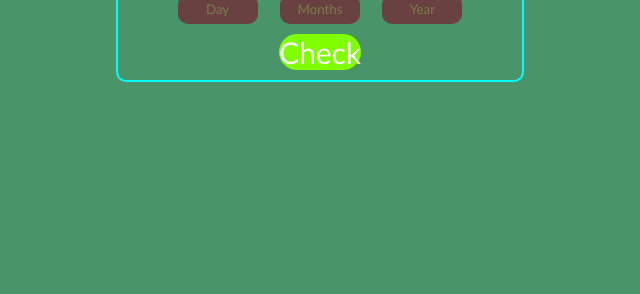
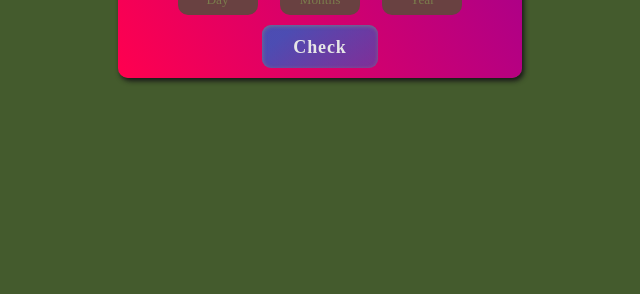
Before and after one commit to software-devoper/Age-Calculator, a plain HTML site: page index.html in a window 1280 px wide. Shown: the part 506-800 px from the top of the page, without its empty margins (320-960 px from the left). Drawn offline with Linux system fonts and the light colour scheme.

Commit message:
Update style.css

```diff
--- a/style.css
+++ b/style.css
@@ -1,14 +1,14 @@
 *{
     margin: 0;
     padding: 0;
-    font-family: 'Gill Sans', 'Gill Sans MT', Calibri, 'Trebuchet MS', sans-serif;
+    font-family: Imprint MT Shadow;
 }
 body{
-    background-color: rgb(74, 148, 105);
     display: flex;
     justify-content: center;
     align-items: center;
     min-height: 100vh;
+    background-color: rgb(68, 91, 45);
 }
 .container{
     height:60% ;
@@ -16,13 +16,16 @@ body{
 }
 .mainContainer{
     width: 30vw;
-    border: 2px solid cyan;
     display: flex;
     justify-content: center;
     align-items: center;
     flex-wrap: wrap;
     padding: 10px;
     border-radius: 10px;
+    box-shadow: 2px 3px 5px rgb(23, 23, 23);
+    background: linear-gradient(60deg,#ff004f,blue);
+    background-size: 300%;
+    animation: change 3s linear infinite;
 }
 h1{
   height: 20%;
@@ -52,6 +55,17 @@ input{
     margin-top: 10px;
 
 }
+.b{
+  width: 100%;
+  display: flex;
+  justify-content: center;
+  align-items: center;
+}
+input:hover{
+    transform: scale(1.2);
+    background: rgb(65, 42, 42);
+    box-shadow: 2px 4px 3px rgb(45, 44, 44);
+}
 input::placeholder{
     color: rgb(123, 123, 76);
 }
@@ -62,16 +76,16 @@ input::placeholder{
     margin-top: 10px;
 }
 .button{
-    width: 100%;
-    height: 20%;
+    width: 30%;
+    height: 15%;
     display: flex;
     justify-content: center;
     align-items: center;
 }
 button{
     width: 40%;
-    height: 40px;
-    font-size: 30px;
+    height: 35px;
+    font-size: 25px;
     background-color: chartreuse;
     border-radius: 20px;
     color: white;
@@ -85,6 +99,7 @@ p{
     font-size: 30px;
    text-align: center;
 }
+
 @media screen and (max-width: 650px){
     .mainContainer{
         width: 95vw;
@@ -92,4 +107,78 @@ p{
     p{
         font-size: 6vw;
     }
+    h1{
+      font-size:179% ;
+    }
 }
+/* From Uiverse.io by milegelu */
+.button {
+    --bezier: cubic-bezier(0.22, 0.61, 0.36, 1);
+    --edge-light: hsla(0, 0%, 50%, 0.8);
+    --text-light: rgba(255, 255, 255, 0.4);
+    --back-color: 240, 40%;
+
+    cursor: pointer;
+    padding: 0.7em 1em;
+    border-radius: 0.5em;
+    min-height: 2.4em;
+    min-width: 3em;
+    display: flex;
+    align-items: center;
+    gap: 0.5em;
+
+    font-size: 18px;
+    letter-spacing: 0.05em;
+    line-height: 1;
+    font-weight: bold;
+
+    background: linear-gradient(
+      140deg,
+      hsla(var(--back-color), 50%, 1) min(2em, 20%),
+      hsla(var(--back-color), 50%, 0.6) min(8em, 100%)
+    );
+    color: hsla(0, 0%, 90%);
+    border: 0;
+    box-shadow: inset 0.4px 1px 4px var(--edge-light);
+
+    transition: all 0.1s var(--bezier);
+  }
+
+  .button:hover {
+    --edge-light: hsla(0, 0%, 50%, 1);
+    text-shadow: 0px 0px 10px var(--text-light);
+    box-shadow: inset 0.4px 1px 4px var(--edge-light),
+      2px 4px 8px hsla(0, 0%, 0%, 0.295);
+    transform: scale(1.1);
+  }
+
+  .button:active {
+    --text-light: rgba(255, 255, 255, 1);
+
+    background: linear-gradient(
+      140deg,
+      hsla(var(--back-color), 50%, 1) min(2em, 20%),
+      hsla(var(--back-color), 50%, 0.6) min(8em, 100%)
+    );
+    box-shadow: inset 0.4px 1px 8px var(--edge-light),
+      0px 0px 8px hsla(var(--back-color), 50%, 0.6);
+    text-shadow: 0px 0px 20px var(--text-light);
+    color: hsla(0, 0%, 100%, 1);
+    letter-spacing: 0.1em;
+    transform: scale(1);
+  }
+  h1{
+    background: linear-gradient(to top,blue,cyan);
+    background-clip: text;
+    color: transparent;
+  }
+
+/* @keyframes change {
+  0% {
+      background-position: 0% 50%;
+  }
+
+  100% {
+      background-position: 100% 50%;
+  }
+} */
```
